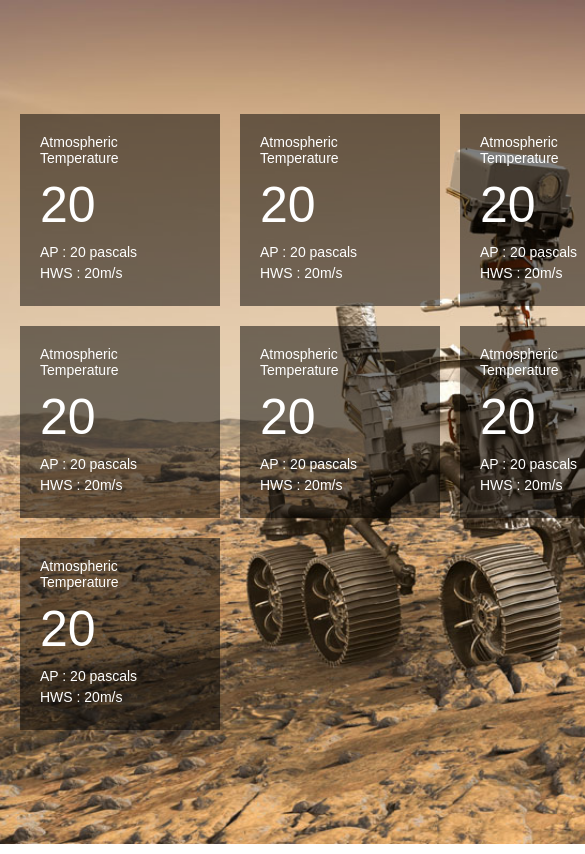
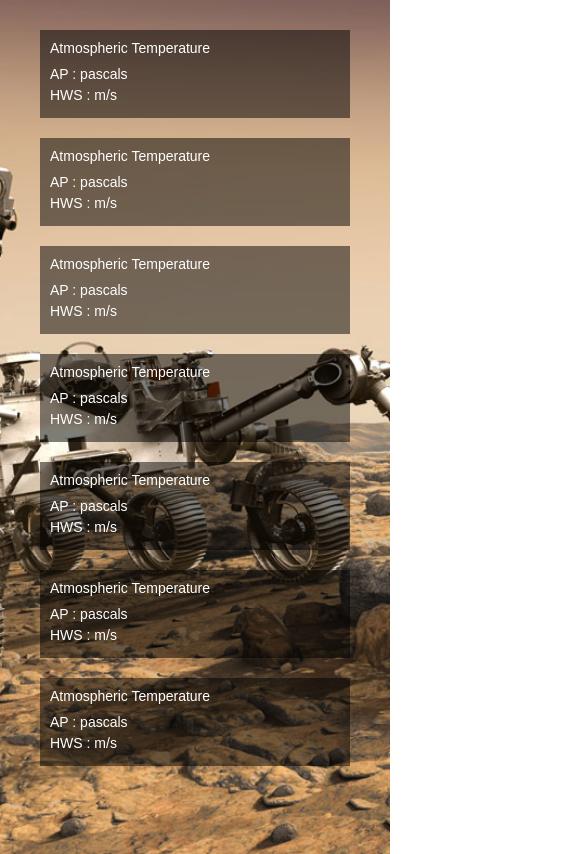
Before and after one commit to kunaal438/mars, a plain HTML site: page index.html in a window 390 px wide. Shown: the top 854 px of the page, 585 px wide, since content can reach past the window. Drawn offline with Linux system fonts and the light colour scheme; no server answers.

Commit message:
made responsive for mobiles

```diff
--- a/app.js
+++ b/app.js
@@ -1,6 +1,7 @@
 fetch('https://api.nasa.gov/insight_weather/?api_key=DEMO_KEY&feedtype=json&ver=1.0')
 .then(res => res.json())
 .then(data => {
+    console.log(data);
     enterTheData(data);
 });
 
--- a/index.html
+++ b/index.html
@@ -15,46 +15,47 @@
     <div class="weather-parent">
         <div class="card">
             <p>Atmospheric Temperature</p>
-            <h2>20</h2>
-            <p class="pressure">AP : 20 pascals</p>
-            <p class="speed">HWS : 20m/s</p>
+            <h2></h2>
+            <p class="pressure">AP :  pascals</p>
+            <p class="speed">HWS : m/s</p>
         </div>
         <div class="card">
             <p>Atmospheric Temperature</p>
-            <h2>20</h2>
-            <p class="pressure">AP : 20 pascals</p>
-            <p class="speed">HWS : 20m/s</p>
+            <h2></h2>
+            <p class="pressure">AP :  pascals</p>
+            <p class="speed">HWS : m/s</p>
         </div>
         <div class="card">
             <p>Atmospheric Temperature</p>
-            <h2>20</h2>
-            <p class="pressure">AP : 20 pascals</p>
-            <p class="speed">HWS : 20m/s</p>
+            <h2></h2>
+            <p class="pressure">AP :  pascals</p>
+            <p class="speed">HWS : m/s</p>
         </div>
         <div class="card">
             <p>Atmospheric Temperature</p>
-            <h2>20</h2>
-            <p class="pressure">AP : 20 pascals</p>
-            <p class="speed">HWS : 20m/s</p>
+            <h2></h2>
+            <p class="pressure">AP :  pascals</p>
+            <p class="speed">HWS : m/s</p>
         </div>
         <div class="card">
             <p>Atmospheric Temperature</p>
-            <h2>20</h2>
-            <p class="pressure">AP : 20 pascals</p>
-            <p class="speed">HWS : 20m/s</p>
+            <h2></h2>
+            <p class="pressure">AP :  pascals</p>
+            <p class="speed">HWS : m/s</p>
         </div>
         <div class="card">
             <p>Atmospheric Temperature</p>
-            <h2>20</h2>
-            <p class="pressure">AP : 20 pascals</p>
-            <p class="speed">HWS : 20m/s</p>
+            <h2></h2>
+            <p class="pressure">AP :  pascals</p>
+            <p class="speed">HWS : m/s</p>
         </div>
         <div class="card">
             <p class="temp">Atmospheric Temperature</p>
-            <h2>20</h2>
-            <p class="pressure">AP : 20 pascals</p>
-            <p class="speed">HWS : 20m/s</p>
+            <h2></h2>
+            <p class="pressure">AP :  pascals</p>
+            <p class="speed">HWS : m/s</p>
         </div>
     </div>
+
 </body>
 </html>
--- a/style.css
+++ b/style.css
@@ -2,6 +2,10 @@
     margin: 0;
     padding: 0;
     box-sizing: border-box;
+}
+
+html{
+    font-size: 10px;
 }
 
 body{
@@ -13,13 +17,13 @@ body{
 }
 
 .weather-parent{
-    width: 50vw;
-    min-width: 300px;
+    width: 60rem;
     height: auto;
-    padding: 20px;
+    padding: 2rem;
+    margin-top: 1rem;
     display: grid;
     grid-template-columns: repeat(3,1fr);
-    grid-gap: 20px;
+    grid-gap: 2rem;
     user-select: none;
     position: absolute;
     top: 50%;
@@ -28,19 +32,51 @@ body{
 
 .card{
     background: rgba(0, 0, 0, 0.5);
-    padding: 20px;
+    padding: 1rem;
     color: #fff;
     font-family: sans-serif;
     min-width: 200px;
 }
 
 .card p{
-    font-size: 14px;
-    margin-bottom: 5px;
+    font-size: 1.4rem;
+    margin-bottom: .5rem;
 }
 
 .card h2{
-    font-size: 50px;
+    font-size: 5rem;
     font-weight: lighter;
-    margin: 10px 0;
+    margin: 1rem 0;
 }
+
+@media screen and (max-width: 700px){
+    .weather-parent{
+        width: auto;
+        padding: 20px 40px;
+        position: relative;
+        top: 0;
+        transform: translateY(0);
+        grid-template-columns: repeat(2,1fr);
+    }
+}
+
+@media screen and (max-width: 511px){
+    body{
+        background-position: center center;
+    }
+    .weather-parent{
+        grid-template-columns: repeat(1,1fr);
+    }
+}
+
+@media screen and (min-width: 2560px){
+    html{
+        font-size: 18px !important;
+    }
+}
+
+@media screen and (min-width: 1850px){
+    html{
+        font-size: 16px !important;
+    }
+}
```
